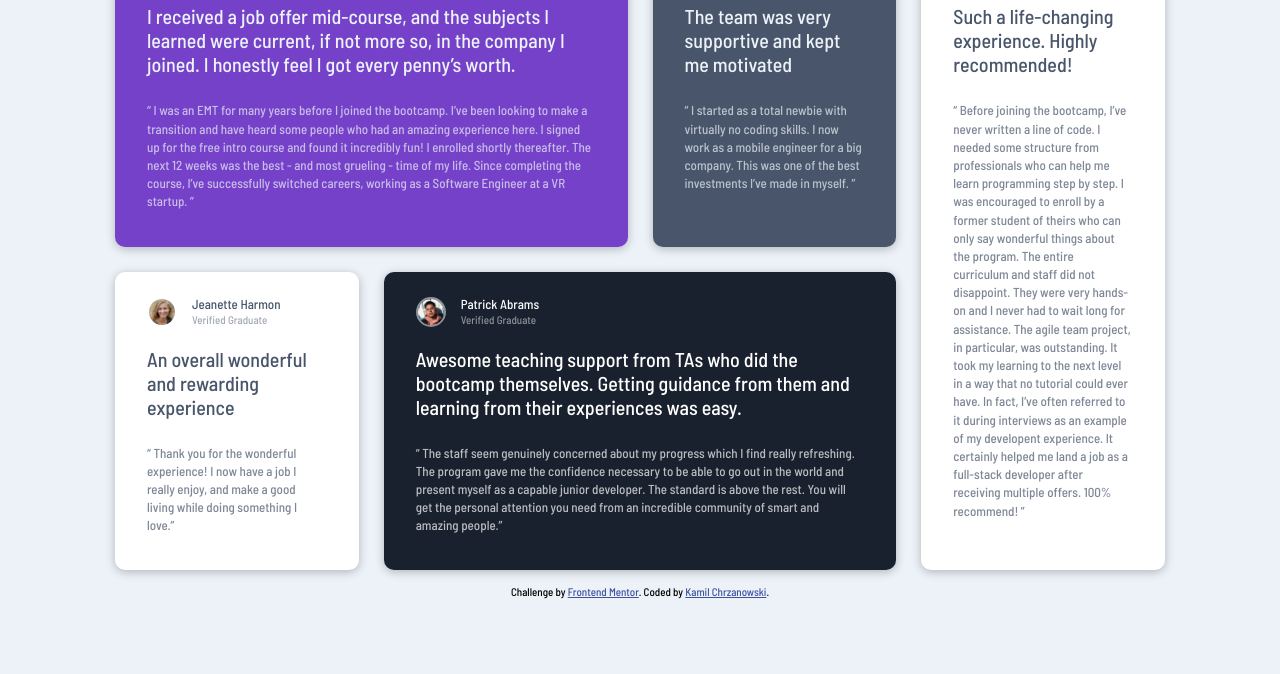
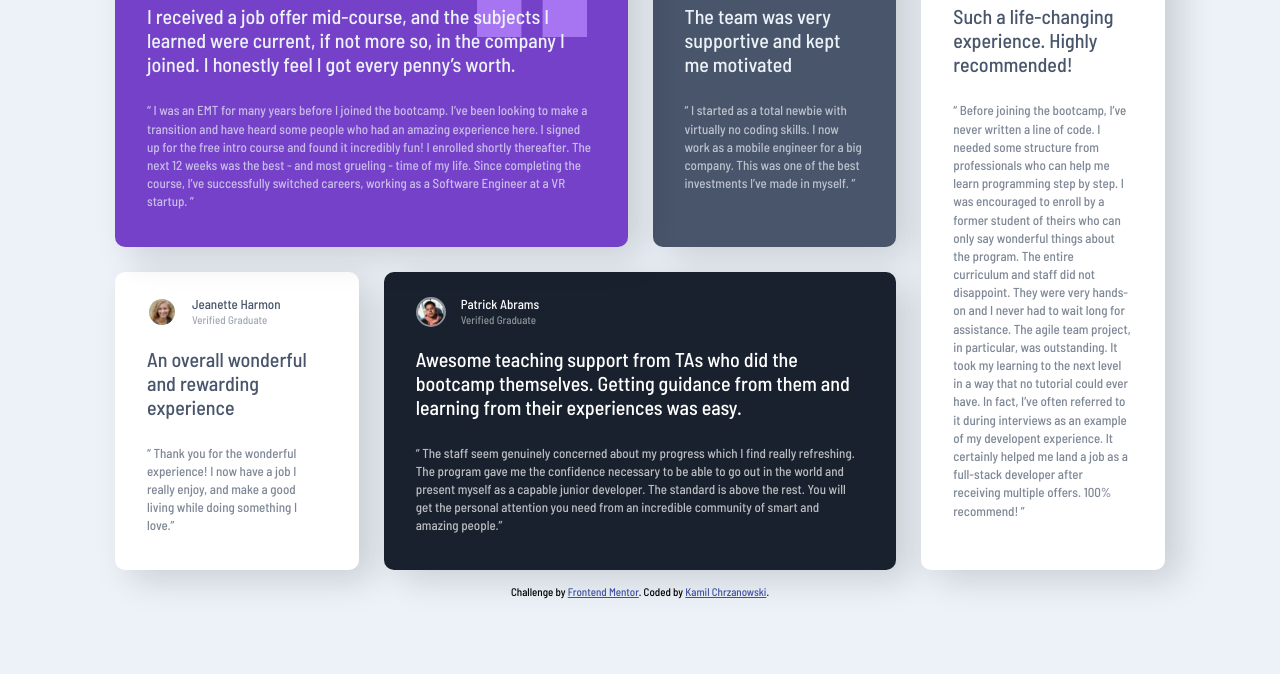
Before and after one commit to kamilcodes/frmentor_testimonials_grid_component_section, a plain HTML site: page index.html in a window 1280 px wide. Shown: the part 126-800 px from the top of the page. Drawn offline with Linux system fonts and the light colour scheme.

Commit message:
added bg quotation svg to first card and removed hover effect

```diff
--- a/sass/_base.scss
+++ b/sass/_base.scss
@@ -33,6 +33,12 @@ html {
   box-sizing: inherit;
 }
 
+img,
+picture {
+  max-width: 100%;
+  display: block;
+}
+
 body {
   font-family: var(--font-family-primary);
   font-size: 1.3rem;
--- a/sass/_testimonials.scss
+++ b/sass/_testimonials.scss
@@ -39,18 +39,24 @@
   text-align: left;
   padding: 2.5rem 3.4rem 3.6rem 3.2rem;
   border-radius: 10px;
-  box-shadow: 0 2px 10px rgba($color: #000000, $alpha: 0.25);
-  transition: all 0.2s ease;
-  backface-visibility: hidden;
+  box-shadow: 15px 10px 35px rgba($color: #000000, $alpha: 0.15);
 
-  &:hover {
-    box-shadow: 0 2px 10px rgba($color: #000000, $alpha: 0.45);
-    transform: translateY(-1px);
-  }
+  //transition: all 0.2s ease;
+  //backface-visibility: hidden;
+
+  // &:hover {
+  //   box-shadow: 0 2px 10px rgba($color: #000000, $alpha: 0.45);
+  //   transform: translateY(-1px);
+  // }
 
   &:first-child {
     background-color: var(--color-primary-violet);
     color: var(--color-secondary-light);
+    position: relative;
+    background-image: url(/images/bg-pattern-quotation.svg);
+    background-repeat: no-repeat;
+    background-position: right 10% top 0;
+    background-size: 11rem;
 
     @media screen and (min-width: 43.75em) {
       //600px
```
Also changed, not shown: css/styles.css, css/styles.min.css, 2 other files.
